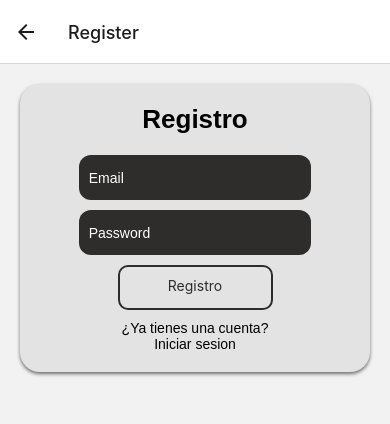
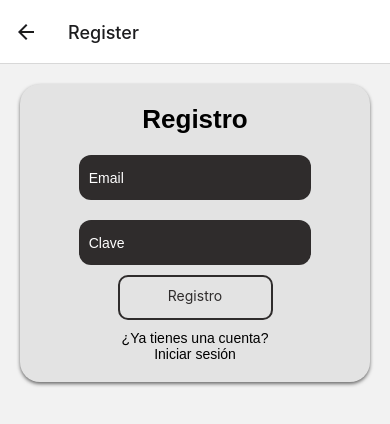
Before and after one commit to L3AC/firebase_perfil, a React Native app in the folder firebase-perfil/: screen /Register in a window 390 px wide. Shown: the top 424 px of the page. Built offline with nearby package versions, Linux system fonts and the light colour scheme; no server answers.

Commit message:
update 5 files

```diff
--- /dev/null
+++ b/firebase-perfil/src/components/boton.js
@@ -0,0 +1,30 @@
+import React from 'react';
+import { View, TouchableOpacity, StyleSheet, Text } from 'react-native';
+import { StatusBar } from 'expo-status-bar';
+
+const Boton = ({ textoBoton, accionBoton }) => {
+    return (
+        <TouchableOpacity style={styles.boton} onPress={accionBoton}>
+            <Text style={styles.textoBoton}>{textoBoton}</Text>
+        </TouchableOpacity>
+    );
+};
+
+export default Boton;
+
+const styles = StyleSheet.create({
+    boton: {
+        width: '50%',
+        height: 45,
+        padding: 10,
+        borderColor: '#2F2C2C',
+        borderWidth: 2,
+        borderRadius: 10,
+        marginTop: 10,
+        alignSelf: 'center'
+    },
+    textoBoton: {
+        color: '#2F2C2C',
+        textAlign: 'center',
+    },
+});
--- /dev/null
+++ b/firebase-perfil/src/components/input.js
@@ -0,0 +1,27 @@
+import React from 'react';
+import { View, TextInput, StyleSheet } from 'react-native';
+
+const input = ({ onChangeText, value ,placeholder}) => {
+    return (
+        <TextInput style={styles.inputUsu}
+            placeholderTextColor={'#fff'}
+            placeholder={placeholder} value={value}
+            onChangeText={onChangeText} />
+    );
+};
+
+const styles = StyleSheet.create({
+    inputUsu: {
+        backgroundColor: '#2F2C2C',
+        marginTop: 20,
+        width: '75%',
+        height: 45,
+        borderRadius: 12,
+        alignSelf: 'center',
+        padding: 10,
+        fontFamily: 'Arial',
+        color: '#fff'
+    },
+});
+
+export default input;
--- /dev/null
+++ b/firebase-perfil/src/components/inputContra.js
@@ -0,0 +1,27 @@
+import React from 'react';
+import { View, TextInput, StyleSheet } from 'react-native';
+
+const input = ({ onChangeText, value ,placeholder}) => {
+    return (
+        <TextInput style={styles.inputUsu}
+            placeholderTextColor={'#fff'}
+            placeholder={placeholder} value={value}
+            onChangeText={onChangeText} secureTextEntry/>
+    );
+};
+
+const styles = StyleSheet.create({
+    inputUsu: {
+        backgroundColor: '#2F2C2C',
+        marginTop: 20,
+        width: '75%',
+        height: 45,
+        borderRadius: 12,
+        alignSelf: 'center',
+        padding: 10,
+        fontFamily: 'Arial',
+        color: '#fff'
+    },
+});
+
+export default input;
--- a/firebase-perfil/src/screens/Add.js
+++ b/firebase-perfil/src/screens/Add.js
@@ -4,6 +4,9 @@ import { database, storage } from '../config/firebase';
 import { ref, uploadBytes, getDownloadURL } from 'firebase/storage';
 import { collection, addDoc } from 'firebase/firestore';
 import * as ImagePicker from 'expo-image-picker';
+import Input  from '../components/input';
+import InputC from '../components/inputContra';
+import Boton from '../components/boton';
 
 // Componente Add para agregar un nuevo producto
 const Add = ({ navigation }) => {
--- a/firebase-perfil/src/screens/Home.js
+++ b/firebase-perfil/src/screens/Home.js
@@ -1,41 +1,44 @@
-// Importación de bibliotecas y componentes necesarios
 import React, { useState, useEffect } from 'react';
 import { View, Text, TouchableOpacity, StyleSheet, FlatList } from 'react-native';
-import { database } from '../config/firebase'; // Importa la configuración de la base de datos de Firebase
-import { collection, onSnapshot, orderBy, query } from 'firebase/firestore'; // Importa funciones de Firestore para consultas en tiempo real
-import CardProductos from '../components/CardProductos'; // Importa el componente de tarjeta de producto
+import { database } from '../config/firebase';
+import { collection, onSnapshot, orderBy, query } from 'firebase/firestore';
+import CardProductos from '../components/CardProductos';
+import { getAuth, signOut } from 'firebase/auth';
 
-// Definición del componente principal Home
+
 const Home = ({ navigation }) => {
-    // Definición del estado local para almacenar los productos
     const [productos, setProductos] = useState([]);
+    const auth = getAuth();
 
-    // useEffect se ejecuta cuando el componente se monta
     useEffect(() => {
-        // Define una consulta a la colección 'productos' en Firestore, ordenada por el campo 'creado' en orden descendente
         const q = query(collection(database, 'productos'), orderBy('creado', 'desc'));
 
-        // Escucha cambios en la consulta de Firestore en tiempo real
         const unsubscribe = onSnapshot(q, (querySnapshot) => {
             const docs = [];
             querySnapshot.forEach((doc) => {
-                // Empuja cada documento con su ID a la lista de docs
                 docs.push({ id: doc.id, ...doc.data() });
             });
-            // Actualiza el estado de productos con los datos recibidos
             setProductos(docs);
         });
 
-        // Limpieza de la suscripción al desmontar el componente
         return () => unsubscribe();
     }, []);
 
-    // Función para navegar a la pantalla 'Add'
     const goToAdd = () => {
         navigation.navigate('Add');
-    }
+    };
 
-    // Función que renderiza cada item de la lista
+    const handleSignOut = () => {
+        signOut(auth)
+            .then(() => {
+                console.log('User signed out!');
+                navigation.navigate('Login');
+            })
+            .catch((error) => {
+                console.error(error);
+            });
+    };
+
     const renderItem = ({ item }) => (
         <CardProductos
             id={item.id}
@@ -46,12 +49,9 @@ const Home = ({ navigation }) => {
         />
     );
 
-    // Renderiza la interfaz del componente Home
     return (
         <View style={styles.container}>
             <Text style={styles.title}>Productos Disponibles</Text>
-
-            {/* Muestra la lista de productos si hay elementos, de lo contrario muestra un mensaje */}
             {
                 productos.length !== 0 ?
                 <FlatList
@@ -63,22 +63,22 @@ const Home = ({ navigation }) => {
                 :
                 <Text style={styles.Subtitle}>No hay productos disponibles</Text>
             }
-
-            {/* Botón para navegar a la pantalla de agregar productos */}
             <TouchableOpacity
                 style={styles.Button}
                 onPress={goToAdd}>
                 <Text style={styles.ButtonText}>Agregar Producto</Text>
             </TouchableOpacity>
+            <TouchableOpacity
+                style={styles.Button}
+                onPress={handleSignOut}>
+                <Text style={styles.ButtonText}>Cerrar sesión</Text>
+            </TouchableOpacity>
         </View>
     );
 };
 
-
-// Exporta el componente Home como predeterminado
 export default Home;
 
-// Estilos para el componente Home
 const styles = StyleSheet.create({
     container: {
         flex: 1,
--- a/firebase-perfil/src/screens/Login.js
+++ b/firebase-perfil/src/screens/Login.js
@@ -1,6 +1,9 @@
 import React, { useState } from 'react';
 import { View, TextInput, TouchableOpacity, StyleSheet, Text } from 'react-native';
 import { getAuth, signInWithEmailAndPassword } from 'firebase/auth';
+import Input  from '../components/input';
+import InputC from '../components/inputContra';
+import Boton from '../components/boton';
 
 const LoginScreen = ({ navigation }) => {
   const [email, setEmail] = useState('');
@@ -12,6 +15,8 @@ const LoginScreen = ({ navigation }) => {
       .then((userCredential) => {
         const user = userCredential.user;
         console.log('Logged in with:', user.email);
+        setEmail('');
+        setPassword('');
         navigation.navigate('Home');
       })
       .catch((error) => {
@@ -23,13 +28,22 @@ const LoginScreen = ({ navigation }) => {
     <View>
       <View style={styles.contenedor}>
         <Text style={styles.titulo}>Login</Text>
-        <TextInput style={styles.inputUsu} placeholderTextColor={'#fff'} placeholder="Email" value={email} onChangeText={setEmail} />
-        <TextInput style={styles.inputContra} placeholderTextColor={'#fff'} placeholder="Password" value={password} onChangeText={setPassword} secureTextEntry />
-        <TouchableOpacity style={styles.boton} onPress={handleLogin}>
-          <Text style={styles.textoBoton}>Login</Text>
-        </TouchableOpacity>
+        <Input
+            onChangeText={setEmail}
+            value={setEmail}
+            placeholder="Email"
+        />
+        <InputC
+            onChangeText={password}
+            value={setPassword}
+            placeholder="Clave"
+        />
+        <Boton
+            textoBoton="Login"
+            accionBoton={handleLogin}
+        />
         <View style={styles.contenedorText}>
-          <Text style={styles.textoRegistro} onPress={() => navigation.navigate('Register')}>Don't have an account? Register</Text>
+          <Text style={styles.textoRegistro} onPress={() => navigation.navigate('Register')}>No tienes cuenta</Text>
         </View>
       </View>
     </View>
--- a/firebase-perfil/src/screens/SignUp.js
+++ b/firebase-perfil/src/screens/SignUp.js
@@ -1,6 +1,9 @@
 import React, { useState } from 'react';
 import { View, TextInput, Button, Text, StyleSheet, TouchableOpacity } from 'react-native';
 import { getAuth, createUserWithEmailAndPassword } from 'firebase/auth';
+import Input  from '../components/input';
+import InputC from '../components/inputContra';
+import Boton from '../components/boton';
 
 const RegisterScreen = ({ navigation }) => {
   const [email, setEmail] = useState('');
@@ -10,9 +13,8 @@ const RegisterScreen = ({ navigation }) => {
   const handleRegister = () => {
     createUserWithEmailAndPassword(auth, email, password)
       .then((userCredential) => {
-        const user = userCredential.user;
-        console.log('Registered with:', user.email);
-        navigation.navigate('Home');
+        // Navegar a la pantalla de inicio de sesión después del registro exitoso
+        navigation.navigate('Login');
       })
       .catch((error) => {
         console.error(error);
@@ -23,13 +25,22 @@ const RegisterScreen = ({ navigation }) => {
     <View>
       <View style={styles.contenedor}>
         <Text style={styles.titulo}>Registro</Text>
-        <TextInput style={styles.inputUsu} placeholderTextColor={'#fff'} placeholder="Email" value={email} onChangeText={setEmail} />
-        <TextInput style={styles.inputContra} placeholderTextColor={'#fff'} placeholder="Password" value={password} onChangeText={setPassword} secureTextEntry />
-        <TouchableOpacity style={styles.boton} onPress={handleRegister}>
-          <Text style={styles.textoBoton}>Registro</Text>
-        </TouchableOpacity>
+        <Input
+            onChangeText={setEmail}
+            value={setEmail}
+            placeholder="Email"
+        />
+        <InputC
+            onChangeText={password}
+            value={setPassword}
+            placeholder="Clave"
+        />
+        <Boton
+            textoBoton="Registro"
+            accionBoton={handleRegister}
+        />
         <View style={styles.contenedorText}>
-          <Text style={styles.textoRegistro} onPress={() => navigation.navigate('Login')}>¿Ya tienes una cuenta? Iniciar sesion</Text>
+          <Text style={styles.textoRegistro} onPress={() => navigation.navigate('Login')}>¿Ya tienes una cuenta? Iniciar sesión</Text>
         </View>
       </View>
     </View>
@@ -51,14 +62,12 @@ const styles = StyleSheet.create({
     shadowRadius: 3.84,
     elevation: 5,
   },
-
   titulo: {
     textAlign: 'center',
     fontFamily: 'Arial',
     fontSize: 26,
     fontWeight: 'bold'
   },
-
   inputUsu: {
     backgroundColor: '#2F2C2C',
     marginTop: 20,
@@ -81,7 +90,6 @@ const styles = StyleSheet.create({
     fontFamily: 'Arial',
     color: '#fff'
   },
-
   boton: {
     width: '50%',
     height: 45,
@@ -92,17 +100,14 @@ const styles = StyleSheet.create({
     marginTop: 10,
     alignSelf: 'center'
   },
-
   textoBoton: {
     color: '#2F2C2C',
     textAlign: 'center',
   },
-
   contenedorText: {
     alignSelf: 'center',
     marginTop: 10
   },
-
   textoRegistro: {
     fontFamily: 'Arial',
     textAlign: 'center',
```
